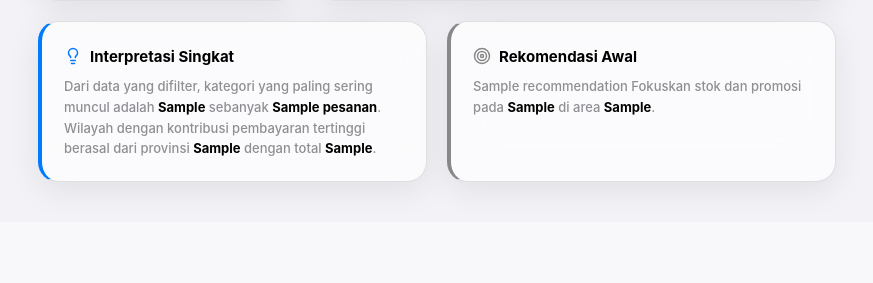
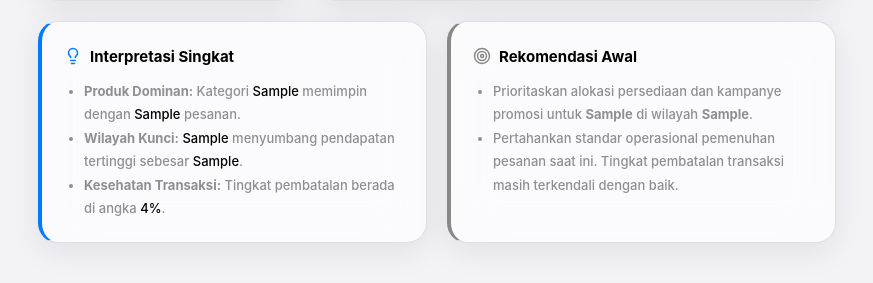
Before and after one commit to richardlcp119/project_fbd, a Flask app: template templates/dashboard.html in a window 1280 px wide. Shown: the part 2295-2578 px from the top of the page, without its empty margins (393-1266 px from the left). Before the commit the page ends 2491 px from the top, so only its background shows below. Run offline with Flask 3, Linux system fonts and the light colour scheme; the template is opened without the code that fills it: most values are stand-ins (such as "Sample title", 1, 10 or a date in 2020).

Commit message:
fix ui dikit

```diff
--- a/app.py
+++ b/app.py
@@ -197,10 +197,8 @@ def index():
     top_prov_val = rupiah(prov.iloc[0]) if not prov.empty else "Rp 0"
 
     if cancel_rate >= 10:
-        rec_text = "Prioritaskan analisis alasan pembatalan dan evaluasi proses karena proporsi pembatalan relatif tinggi (di atas 10%)."
         rec_color = "var(--ios-red)"
     else:
-        rec_text = "Pertahankan proses fulfillment yang ada. Tingkat pembatalan masih dalam batas aman."
         rec_color = "var(--ios-green)"
 
     insights = {
@@ -208,7 +206,8 @@ def index():
         "top_category_val": top_cat_val,
         "top_province": top_prov_name,
         "top_province_val": top_prov_val,
-        "recommendation": rec_text,
+        "cancel_rate_val": "{:.1f}".format(cancel_rate),
+        "is_high_cancel": cancel_rate >= 10,
         "rec_color": rec_color
     }
 
--- a/templates/dashboard.html
+++ b/templates/dashboard.html
@@ -32,7 +32,15 @@
             .dashboard-container.sidebar-is-closed { grid-template-columns: 0px 1fr !important; gap: 0 !important; }
             .dashboard-container.sidebar-is-open { grid-template-columns: 360px 1fr !important; }
         }
-        .sidebar-wrapper { overflow: hidden; height: 100%; }
+        .sidebar-wrapper {
+            position: sticky;
+            top: 20px;
+            align-self: start;
+            max-height: calc(100vh - 40px);
+            overflow-y: auto;
+            overflow-x: hidden;
+            z-index: 999;
+        }
         .sidebar-reopen-btn {
             position: fixed; left: 0; top: 25px; background: var(--bg-card); backdrop-filter: var(--glass-blur); -webkit-backdrop-filter: var(--glass-blur);
             border: 1px solid var(--border-color); border-left: none; padding: 12px 6px 12px 14px; border-radius: 0 50px 50px 0; cursor: pointer;
@@ -76,7 +84,7 @@
 
         <div class="sidebar-wrapper" :style="sidebarOpen ? 'opacity: 1; pointer-events: auto; transition: opacity 0.3s 0.1s;' : 'opacity: 0; pointer-events: none; transition: opacity 0.1s;'">
             <div class="sidebar-content">
-                <form id="filterForm" method="GET" action="/" style="position: sticky; top: 20px;">
+                <form id="filterForm" method="GET" action="/">
                     <div class="card">
                         <div class="card-header" style="justify-content: space-between;">
                             <div style="display: flex; align-items: center; gap: 8px;">
@@ -217,25 +225,32 @@
 
             <!-- BAGIAN INSIGHT DIPINDAH KE BAWAH -->
             <div style="display: grid; grid-template-columns: repeat(auto-fit, minmax(300px, 1fr)); gap: 20px; margin-top: 20px;">
+
                 <div class="card" style="margin-bottom: 0; border-left: 4px solid var(--ios-blue);">
-                    <div class="card-header" style="margin-bottom: 8px; font-size: 15px;">
+                    <div class="card-header" style="margin-bottom: 12px; font-size: 15px;">
                         <i data-lucide="lightbulb" style="color: var(--ios-blue); width: 18px;"></i> Interpretasi Singkat
                     </div>
-                    <p style="font-size: 13px; line-height: 1.6; color: var(--text-muted); font-weight: 500;">
-                        Dari data yang difilter, kategori yang paling sering muncul adalah <strong style="color: var(--text-main);">{{ insights.top_category }}</strong> sebanyak <strong style="color: var(--text-main);">{{ insights.top_category_val }} pesanan</strong>.
-                        Wilayah dengan kontribusi pembayaran tertinggi berasal dari provinsi <strong style="color: var(--text-main);">{{ insights.top_province }}</strong> dengan total <strong style="color: var(--text-main);">{{ insights.top_province_val }}</strong>.
-                    </p>
+                    <ul style="font-size: 13px; line-height: 1.8; color: var(--text-muted); font-weight: 500; margin: 0; padding-left: 20px;">
+                        <li><strong>Produk Dominan:</strong> Kategori <span style="color: var(--text-main);">{{ insights.top_category }}</span> memimpin dengan <span style="color: var(--text-main);">{{ insights.top_category_val }}</span> pesanan.</li>
+                        <li><strong>Wilayah Kunci:</strong> <span style="color: var(--text-main);">{{ insights.top_province }}</span> menyumbang pendapatan tertinggi sebesar <span style="color: var(--text-main);">{{ insights.top_province_val }}</span>.</li>
+                        <li><strong>Kesehatan Transaksi:</strong> Tingkat pembatalan berada di angka <span style="color: var(--text-main);">{{ insights.cancel_rate_val }}%</span>.</li>
+                    </ul>
                 </div>
 
                 <div class="card" style="--rec-color: {{ insights.rec_color }}; margin-bottom: 0; border-left: 4px solid var(--rec-color);">
-                    <div class="card-header" style="margin-bottom: 8px; font-size: 15px;">
+                    <div class="card-header" style="margin-bottom: 12px; font-size: 15px;">
                         <i data-lucide="target" style="color: var(--rec-color); width: 18px;"></i> Rekomendasi Awal
                     </div>
-                    <p style="font-size: 13px; line-height: 1.6; color: var(--text-muted); font-weight: 500;">
-                        {{ insights.recommendation }}
-                        Fokuskan stok dan promosi pada <strong style="color: var(--text-main);">{{ insights.top_category }}</strong> di area <strong style="color: var(--text-main);">{{ insights.top_province }}</strong>.
-                    </p>
+                    <ul style="font-size: 13px; line-height: 1.8; color: var(--text-muted); font-weight: 500; margin: 0; padding-left: 20px;">
+                        <li>Prioritaskan alokasi persediaan dan kampanye promosi untuk <strong>{{ insights.top_category }}</strong> di wilayah <strong>{{ insights.top_province }}</strong>.</li>
+                        {% if insights.is_high_cancel %}
+                        <li>Tingkat pembatalan melebihi batas aman (10%). Segera evaluasi alasan pembatalan terbanyak dan periksa kemudahan antarmuka (<em>UI/UX</em>) pada proses pembayaran.</li>
+                        {% else %}
+                        <li>Pertahankan standar operasional pemenuhan pesanan saat ini. Tingkat pembatalan transaksi masih terkendali dengan baik.</li>
+                        {% endif %}
+                    </ul>
                 </div>
+
             </div>
 
         </div>
```
